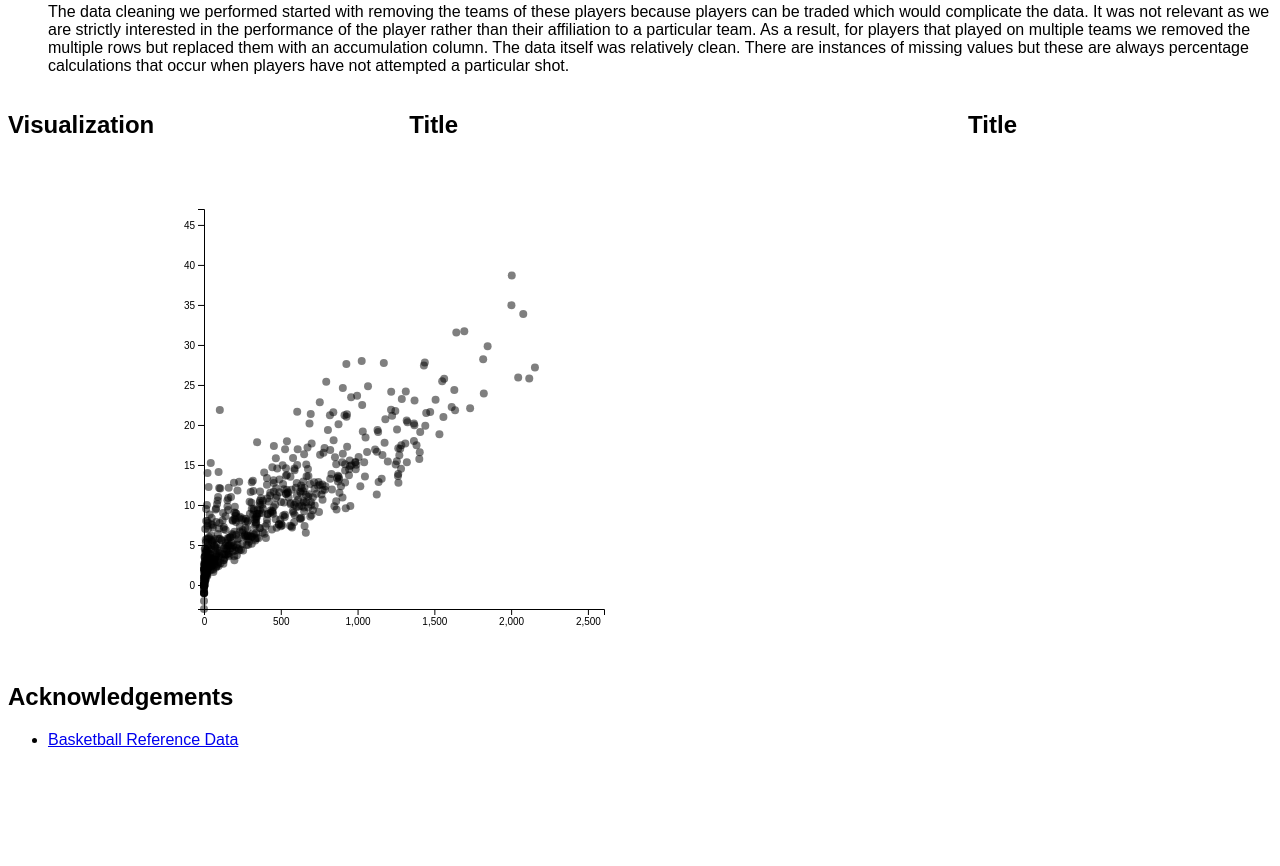
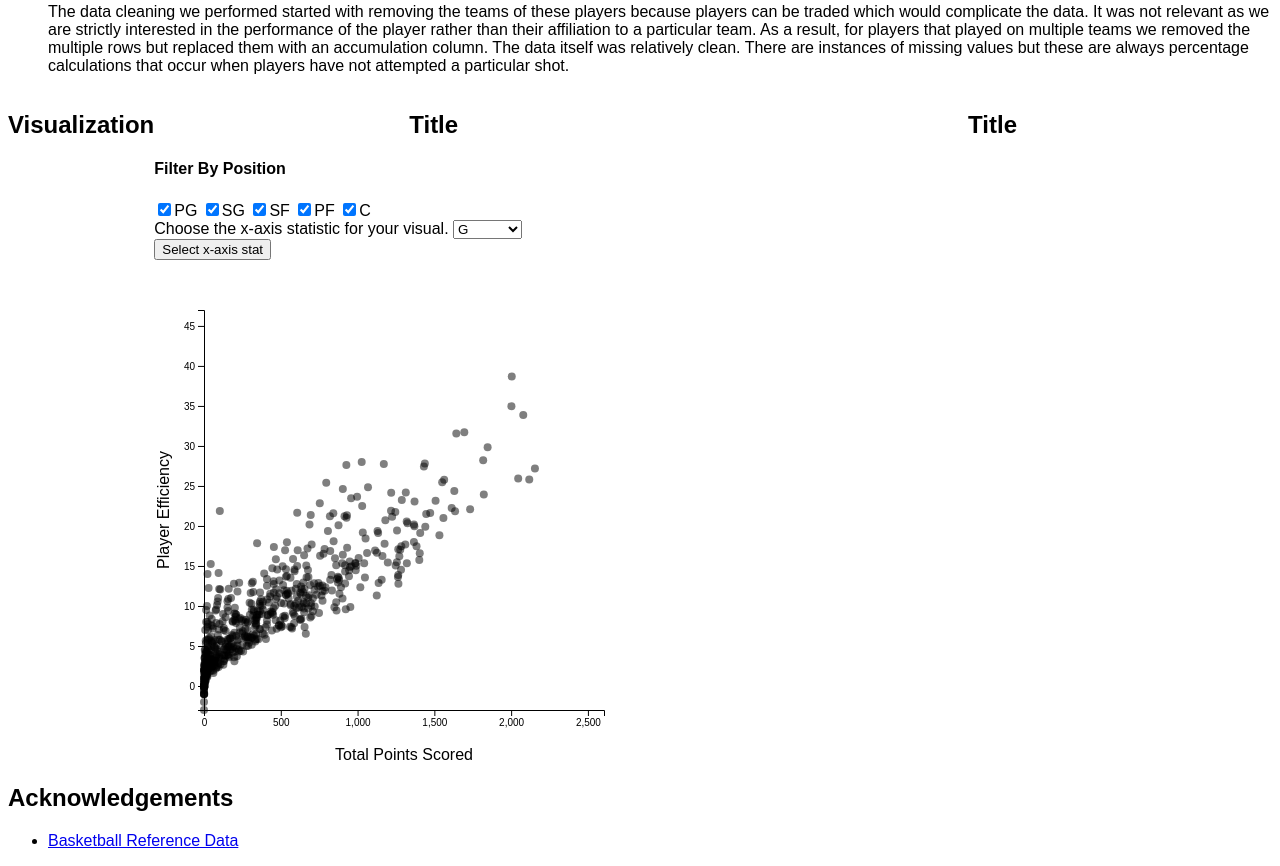
Before and after one commit to DS4200-S23-Class/project-alvin-mitra-nick-tom, a plain HTML site: page index.html in a window 1280 px wide. Shown: the part 745-1611 px from the top of the page. Before the commit the page ends 1510 px from the top, so only its background shows below. Drawn offline with Linux system fonts and the light colour scheme.

Commit message:
fixing issue

```diff
--- a/index.html
+++ b/index.html
@@ -47,6 +47,56 @@
         <div id="column">
           <div id="left-vis">
             <h2 class="center">Title</h2>
+
+            <!-- Add checkbox filter for years -->
+            <div class="position-filter">
+              <h4>Filter By Position</h4>
+              <input class="position-button" id="PG" value="PG" type="checkbox" checked="checked">PG</input>
+              <input class="position-button" id="SG" value="SG" type="checkbox" checked="checked">SG</input>
+              <input class="position-button" id="SF" value="SF" type="checkbox" checked="checked">SF</input>
+              <input class="position-button" id="PF" value="PF" type="checkbox" checked="checked">PF</input>
+              <input class="position-button" id="C" value="C" type="checkbox" checked="checked">C</input>
+
+              <form>
+
+                <div>
+                    <!--These are all the options for the x-axis-->
+                    <p1>Choose the x-axis statistic for your visual.</p1>
+                        <select id="xAxisStat">
+                            <option>G</option>
+                            <option>GS</option>
+                            <option>MP</option>
+                            <option>FG</option>
+                            <option>FG%</option>
+                            <option>3P</option>
+                            <option>3P%</option>
+                            <option>2P</option>
+                            <option>2P%</option>
+                            <option>eFG%</option>
+                            <option>FT</option>
+                            <option>FT%</option>
+                            <option>ORB</option>
+                            <option>DRB</option>
+                            <option>TRB</option>
+                            <option>TRBPG</option>
+                            <option>AST</option>
+                            <option>ASTPG</option>
+                            <option>STL</option>
+                            <option>STLPG</option>
+                            <option>BLK</option>
+                            <option>BLKPG</option>
+                            <option>TOV</option>
+                            <option>TOVPG</option>
+                            <option>PF</option>
+                            <option>PFPG</option>
+                            <option>PTS</option>
+                            <option>PPG</option>
+                        </select>
+                </div>
+
+                <!--This adds the button to add the point-->
+                <button type='button' id='selectStat'>Select x-axis stat</button>
+           </div>
           </div>
         </div>
 
--- a/main.js
+++ b/main.js
@@ -58,20 +58,58 @@ function build_scatter() {
           .attr("class", "point")
           .attr("opacity", "50%");
 
-    // adds x axis labels
+    // adds x axis labels spacing
     FRAME1.append("g")
           .attr("transform", "translate(" + MARGINS.left +
                 "," + (VIS_HEIGHT + MARGINS.top) + ")")
           .call(d3.axisBottom(X_SCALE).ticks(8))
             .attr("font-size", '10px');
 
-    // adds y axis labels
+    // adds y axis labels spacing
     FRAME1.append("g")
           .attr("transform", "translate(" + MARGINS.left +
                 "," + MARGINS.top + ")")
           .call(d3.axisLeft(Y_SCALE).ticks(14))
             .attr("font-size", '10px');
+
+  // Filter plot by selected player position
+  d3.selectAll(".position-button").on("change", function () {
+    let selected_position = this.value,
+    position_display = this.checked ? "inline" : "none";
+
+    console.log(position_display);
+
+    FRAME1.selectAll(".point")
+        .filter(function(d) { return d.Position == selected_position; })
+        .attr("display", position_display);
+  });
+
+    // Filter plot by selected statistic to compare against player efficiency
+    d3.selectAll(".selectStat").on("change", function () {
+      let selected_position = this.value,
+      position_display = this.checked ? "inline" : "none";
+
+      console.log(position_display);
+
+      FRAME1.selectAll(".point")
+          .filter(function(d) { return d.value == selected_position; })
+          .attr("display", position_display);
+    });
 	});
+
+  //adding x-axis label
+  FRAME1.append("text")
+   .attr("transform", "translate(" + (FRAME_WIDTH/2) + " ," + (FRAME_HEIGHT) + ")")
+   .style("text-anchor", "middle")
+   .text("Total Points Scored");
+
+   FRAME1.append("text")
+   .attr("transform", "rotate(-90)")
+   .attr("x", -(FRAME_HEIGHT/2))
+   .attr("y", 15)
+   .style("text-anchor", "middle")
+   .text("Player Efficiency");
+
 }
 
 build_scatter();
```
